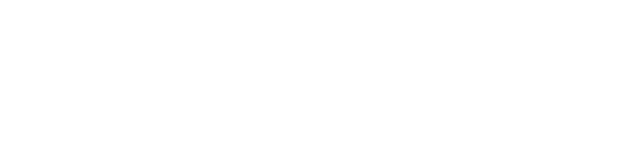
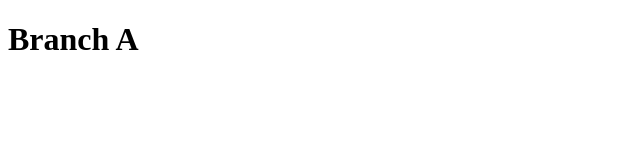
Before and after one commit to duonge12/gitTest, a website: page src/index.html in a window 1280 px wide. Shown: the whole page, without its empty margins (0-640 px from the left). Drawn offline with Linux system fonts and the light colour scheme.

Commit message:
set up branch A

```diff
--- a/src/index.html
+++ b/src/index.html
@@ -6,6 +6,8 @@
     <title>Document</title>
 </head>
 <body>
-
+    <div>
+        <h1>Branch A</h1>
+    </div>
 </body>
 </html>
```
